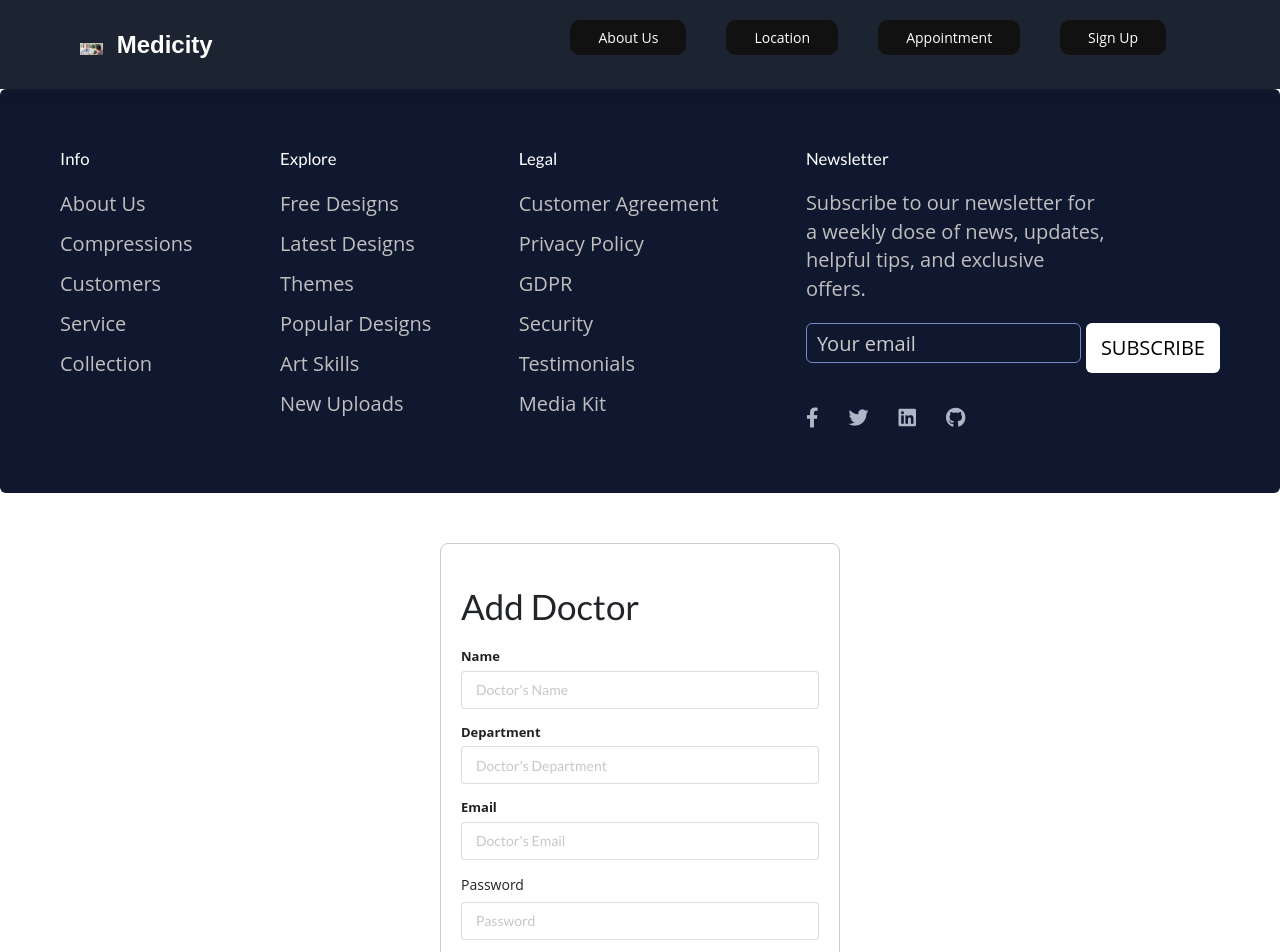
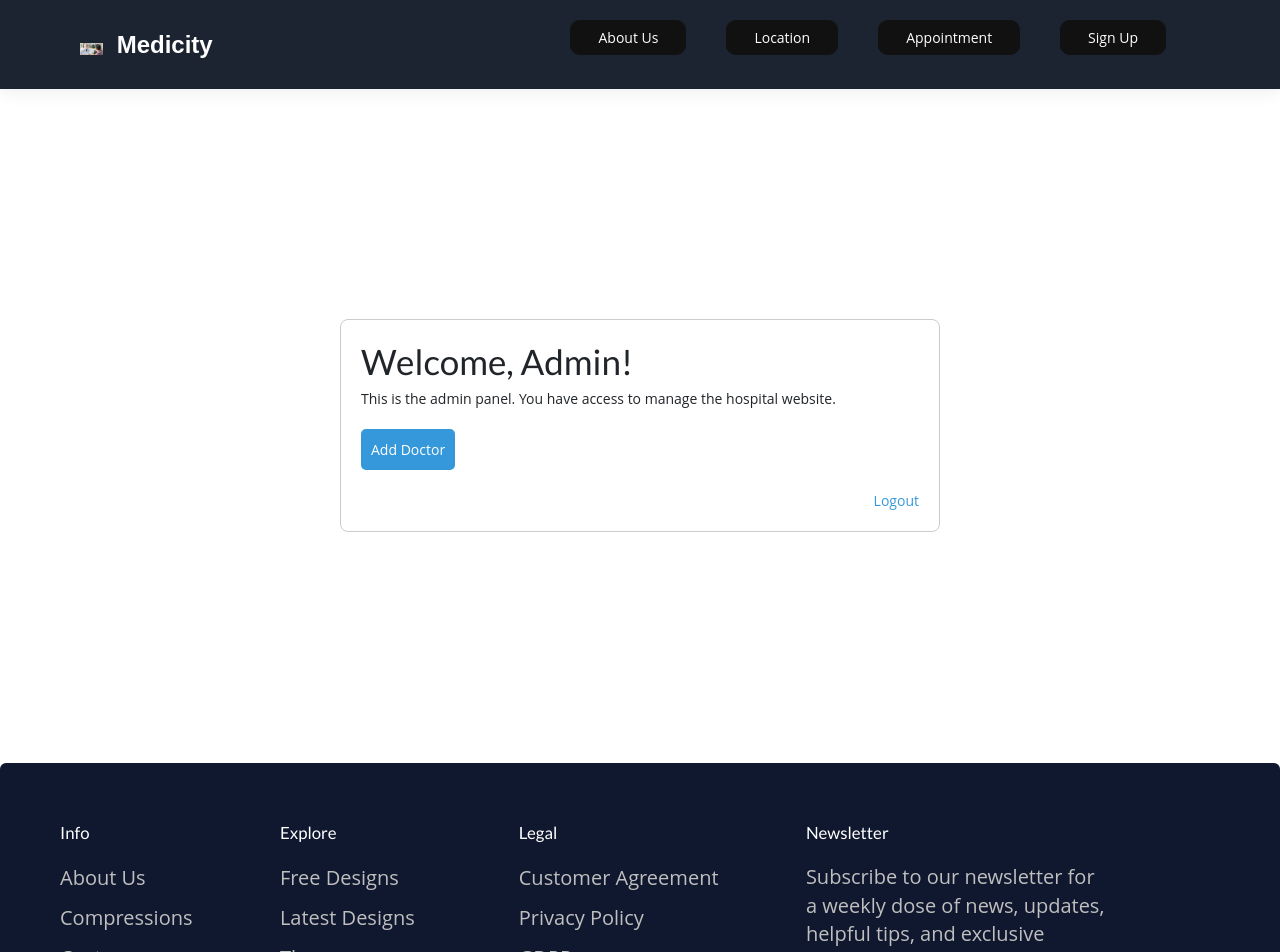
Before and after one commit to ElvinJoy/medicity_front-end, a React (Vite) app: page /adminPanel in a window 1280 px wide. Shown: the top 952 px of the page. Built offline with nearby package versions, Linux system fonts and the light colour scheme; a small style sheet from the web is missing.

Commit message:
adminPanel and addDoctors are completed

```diff
--- a/src/App.jsx
+++ b/src/App.jsx
@@ -8,8 +8,8 @@ import Location from './components/location/location';
 import BookingPage from "./components/bookingPage/bookingPage"
 import AboutUs from "./components/aboutus/aboutus";
 import DoctorLoginForm from './components/doctor_login/doctor_login'
-import DoctorRegistration from "./components/adminPanel/adminPanel";
-
+import DoctorRegistration from "./components/addDoctors/addDoctors";
+import AdminWelcome from './components/adminPanel/adminPanel'
 
 function App() {
   return (
@@ -28,10 +28,13 @@ function App() {
         <Route path="/signup" element={<Signup />} />
         <Route path="/loginForm" element={<LoginForm />} />
         <Route path="/DoctorLoginForm" element={<DoctorLoginForm />} />
+        <Route path="/DoctorRegistration" element={<DoctorRegistration/>} />
+        <Route path="/adminPanel" element={<AdminWelcome />} />
       </Routes>
       <Footer />
 
-     <DoctorRegistration />
+     {/* <DoctorRegistration /> */}
+     {/* <AdminWelcome /> */}
 
     </>
   );
--- /dev/null
+++ b/src/components/addDoctors/addDoctors.css
@@ -0,0 +1,71 @@
+/* Updated CSS for centering and responsiveness */
+
+.container_doctorRegistration {
+    max-width: 400px;
+    margin: auto;
+    padding: 20px;
+    border: 1px solid #ccc;
+    border-radius: 8px;
+    margin-top: 50px;
+    position: relative;
+    margin-top: 10%;
+    margin-bottom: 10%;
+}
+
+/* Added CSS for absolute centering */
+.container_doctorRegistration:before {
+    content: '';
+    display: inline-block;
+    height: 100%;
+    vertical-align: middle;
+    margin-right: -0.25em; /* Adjust as needed */
+}
+
+.ui.form {
+    margin-top: 20px;
+}
+
+.field_Doctor {
+    margin-bottom: 20px;
+}
+
+.input_doctorRegistration {
+    width: 100%;
+    padding: 10px;
+    box-sizing: border-box;
+}
+
+.fluid_ui_button_blue_doctorRegistration {
+    background-color: #3498db;
+    color: #fff;
+    padding: 10px;
+    margin-left: 34%;
+    border: none;
+    border-radius: 5px;
+    cursor: pointer;
+}
+
+.text_doctorRegistration {
+    margin-top: 20px;
+    text-align: center;
+}
+
+.login_doctorRegistration a:hover {
+    text-decoration: underline;
+}
+
+/* Center the error message */
+.error-message {
+    text-align: center;
+    color: #ff0000; /* Red color for emphasis */
+    margin-top: 10px;
+    margin-bottom: 4%;
+}
+
+/* Center the success message */
+.success-message {
+    text-align: center;
+    color: #008000; /* Green color for emphasis */
+    margin-top: 10px;
+    margin-bottom: 4%;
+}
--- /dev/null
+++ b/src/components/addDoctors/addDoctors.jsx
@@ -0,0 +1,127 @@
+import React, { useState } from 'react';
+import axios from 'axios';
+import { Link } from 'react-router-dom';
+import './addDoctors.css';
+
+const DoctorRegistration = () => {
+  const [formData, setFormData] = useState({
+    name: '',
+    department: '',
+    email: '',
+    password: '',
+  });
+
+  const [error, setError] = useState('');
+  const [successMessage, setSuccessMessage] = useState('');
+
+  const handleChange = (e) => {
+    setFormData({ ...formData, [e.target.name]: e.target.value });
+  };
+
+  const handleSubmit = async (e) => {
+    e.preventDefault();
+
+    // Check if any input is empty
+    if (!formData.name || !formData.department || !formData.email || !formData.password) {
+      setError('All fields are required');
+      setSuccessMessage('');
+      return;
+    }
+
+    try {
+      const response = await axios.post('http://localhost:8000/DoctorRegistration', formData);
+
+      console.log('Response:', response.data);
+      setSuccessMessage('Doctor registration successful');
+      setError('');
+      // Handle any further actions or redirects here if needed
+
+      // Clear the form after successful submission
+      setFormData({
+        name: '',
+        department: '',
+        email: '',
+        password: '',
+      });
+    } catch (error) {
+      console.error('Error:', error.message);
+
+      if (error.response && error.response.status === 400) {
+        // If the status is 400 (Bad Request), handle the error
+        setError(error.response.data.error);
+      } else {
+        setError('An error occurred while registering the doctor');
+      }
+
+      setSuccessMessage('');
+    }
+  };
+
+
+  return (
+    <div className="container_doctorRegistration">
+      <form onSubmit={handleSubmit}>
+        <h1>Add Doctor</h1>
+
+        <div className="ui form">
+          <div className="field">
+            <label>Name</label>
+            <input
+              className='input_doctorRegistration'
+              type="text"
+              name="name"
+              placeholder="Doctor's Name"
+              value={formData.name}
+              onChange={handleChange}
+            />
+          </div>
+
+          <div className="field">
+            <label>Department</label>
+            <input
+              className='input_doctorRegistration'
+              type="text"
+              name="department"
+              placeholder="Doctor's Department"
+              value={formData.department}
+              onChange={handleChange}
+            />
+          </div>
+
+          <div className="field">
+            <label>Email</label>
+            <input
+              className='input_doctorRegistration'
+              type="email"
+              name="email"
+              placeholder="Doctor's Email"
+              value={formData.email}
+              onChange={handleChange}
+            />
+          </div>
+
+          <div className="field_Doctor">
+            <label>Password</label>
+            <input
+              className='input_doctorRegistration'
+              type="password"
+              name="password"
+              placeholder="Password"
+              value={formData.password}
+              onChange={handleChange}
+            />
+          </div>
+
+          {error && <div className="error-message">{error}</div>}
+          {successMessage && <div className="success-message">{successMessage}</div>}
+
+          <button type="submit" className="fluid_ui_button_blue_doctorRegistration">
+            Register Doctor
+          </button>
+        </div>
+      </form>
+    </div>
+  );
+};
+
+export default DoctorRegistration;
--- a/src/components/adminPanel/adminPanel.css
+++ b/src/components/adminPanel/adminPanel.css
@@ -1,69 +1,37 @@
-/* Updated CSS for centering and responsiveness */
-
-.container_doctorRegistration {
-    max-width: 400px;
+/* Add styles for the admin welcome page */
+.container_adminWelcome {
+    max-width: 600px;
     margin: auto;
     padding: 20px;
     border: 1px solid #ccc;
     border-radius: 8px;
     margin-top: 50px;
-    position: relative; /* Added to enable absolute centering */
+    margin-top: 18%;
+    margin-bottom: 18%;
   }
 
-/* Added CSS for absolute centering */
-.container_doctorRegistration:before {
-    content: '';
-    display: inline-block;
-    height: 100%;
-    vertical-align: middle;
-    margin-right: -0.25em; /* Adjust as needed */
-}
-
-.ui.form {
+  .admin-actions {
     margin-top: 20px;
   }
 
-.field_Doctor {
-    margin-bottom: 20px;
-}
-
-.input_doctorRegistration {
-    width: 100%;
-    padding: 10px;
-    box-sizing: border-box;
-}
-
-.fluid_ui_button_blue_doctorRegistration {
+  .fluid_ui_button_blue {
     background-color: #3498db;
     color: #fff;
     padding: 10px;
-    margin-left: 34%;
     border: none;
     border-radius: 5px;
     cursor: pointer;
+    text-decoration: none;
+    display: inline-block;
+    margin-right: 10px;
   }
 
-.text_doctorRegistration {
+  .logout_adminWelcome {
     margin-top: 20px;
-    text-align: center;
+    text-align: right;
   }
 
-.login_doctorRegistration a:hover {
-    text-decoration: underline;
+  .logout_adminWelcome_text {
+    color: #3498db;
+    cursor: pointer;
   }
-
-/* Center the error message */
-.error-message {
-    text-align: center;
-    color: #ff0000; /* Red color for emphasis */
-    margin-top: 10px;
-    margin-bottom: 4%;
-}
-
-/* Center the success message */
-.success-message {
-    text-align: center;
-    color: #008000; /* Green color for emphasis */
-    margin-top: 10px;
-    margin-bottom: 4%;
-}
--- a/src/components/adminPanel/adminPanel.jsx
+++ b/src/components/adminPanel/adminPanel.jsx
@@ -1,127 +1,31 @@
-import React, { useState } from 'react';
-import axios from 'axios';
+import React from 'react';
 import { Link } from 'react-router-dom';
 import './adminPanel.css';
 
-const DoctorRegistration = () => {
-  const [formData, setFormData] = useState({
-    name: '',
-    department: '',
-    email: '',
-    password: '',
-  });
-
-  const [error, setError] = useState('');
-  const [successMessage, setSuccessMessage] = useState('');
-
-  const handleChange = (e) => {
-    setFormData({ ...formData, [e.target.name]: e.target.value });
-  };
-
-  const handleSubmit = async (e) => {
-    e.preventDefault();
-
-    // Check if any input is empty
-    if (!formData.name || !formData.department || !formData.email || !formData.password) {
-      setError('All fields are required');
-      setSuccessMessage('');
-      return;
-    }
-
-    try {
-      const response = await axios.post('http://localhost:8000/DoctorRegistration', formData);
-
-      console.log('Response:', response.data);
-      setSuccessMessage('Doctor registration successful');
-      setError('');
-      // Handle any further actions or redirects here if needed
-
-      // Clear the form after successful submission
-      setFormData({
-        name: '',
-        department: '',
-        email: '',
-        password: '',
-      });
-    } catch (error) {
-      console.error('Error:', error.message);
-
-      if (error.response && error.response.status === 400) {
-        // If the status is 400 (Bad Request), handle the error
-        setError(error.response.data.error);
-      } else {
-        setError('An error occurred while registering the doctor');
-      }
-
-      setSuccessMessage('');
-    }
-  };
-
+const AdminWelcome = () => {
+  // You can get the admin information from your authentication system
+  // For simplicity, let's assume you have an admin object with a name
+  const admin = { name: 'Admin' };
 
   return (
-    <div className="container_doctorRegistration">
-      <form onSubmit={handleSubmit}>
-        <h1>Add Doctor</h1>
+    <div className="container_adminWelcome">
+      <h1>Welcome, {admin.name}!</h1>
+      <p>This is the admin panel. You have access to manage the hospital website.</p>
 
-        <div className="ui form">
-          <div className="field">
-            <label>Name</label>
-            <input
-              className='input_doctorRegistration'
-              type="text"
-              name="name"
-              placeholder="Doctor's Name"
-              value={formData.name}
-              onChange={handleChange}
-            />
-          </div>
+      <div className="admin-actions">
+        <Link to="/DoctorRegistration" className="fluid_ui_button_blue">
+          Add Doctor
+        </Link>
+        {/* Add more admin actions/buttons as needed */}
+      </div>
 
-          <div className="field">
-            <label>Department</label>
-            <input
-              className='input_doctorRegistration'
-              type="text"
-              name="department"
-              placeholder="Doctor's Department"
-              value={formData.department}
-              onChange={handleChange}
-            />
-          </div>
-
-          <div className="field">
-            <label>Email</label>
-            <input
-              className='input_doctorRegistration'
-              type="email"
-              name="email"
-              placeholder="Doctor's Email"
-              value={formData.email}
-              onChange={handleChange}
-            />
-          </div>
-
-          <div className="field_Doctor">
-            <label>Password</label>
-            <input
-              className='input_doctorRegistration'
-              type="password"
-              name="password"
-              placeholder="Password"
-              value={formData.password}
-              onChange={handleChange}
-            />
-          </div>
-
-          {error && <div className="error-message">{error}</div>}
-          {successMessage && <div className="success-message">{successMessage}</div>}
-
-          <button type="submit" className="fluid_ui_button_blue_doctorRegistration">
-            Register Doctor
-          </button>
-        </div>
-      </form>
+      <div className="logout_adminWelcome">
+        <span className='logout_adminWelcome_text'>
+          Logout
+        </span>
+      </div>
     </div>
   );
 };
 
-export default DoctorRegistration;
+export default AdminWelcome;
```
Also changed, not shown: src/components/signup/signup.css (+14 -0 lines), src/components/signup/signup.jsx (+10 -18 lines). Lines whose indentation alone changed are shown as unchanged.
